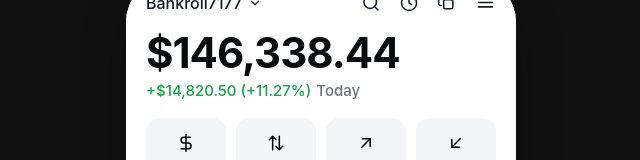
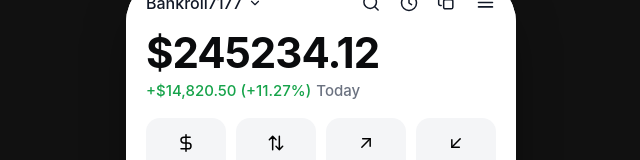
Before and after one commit to gursahaisadana-max/larpwallet, a plain HTML site: page index.html in a window 1280 px wide. Shown: the top 160 px of the page, without its empty margins (319-959 px from the left). Drawn offline with Linux system fonts and the light colour scheme.

Commit message:
Update total balance displayed in index.html

```diff
--- a/index.html
+++ b/index.html
@@ -683,7 +683,7 @@
 
     <div class="scroll" id="scrollArea">
       <div class="hero">
-        <div class="balance" id="totalBalance" ondblclick="triggerCameraCue()">$146,338.44</div>
+        <div class="balance" id="totalBalance" ondblclick="triggerCameraCue()">$245234.12</div>
         <div class="delta-row">
           <span id="deltaText" class="delta-up">+$14,820.50 (+11.27%)</span>
           <span class="delta-label">Today</span>
```
